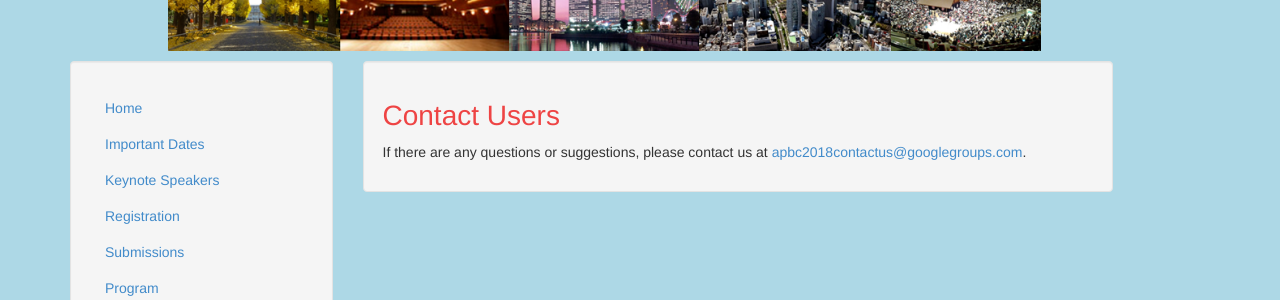
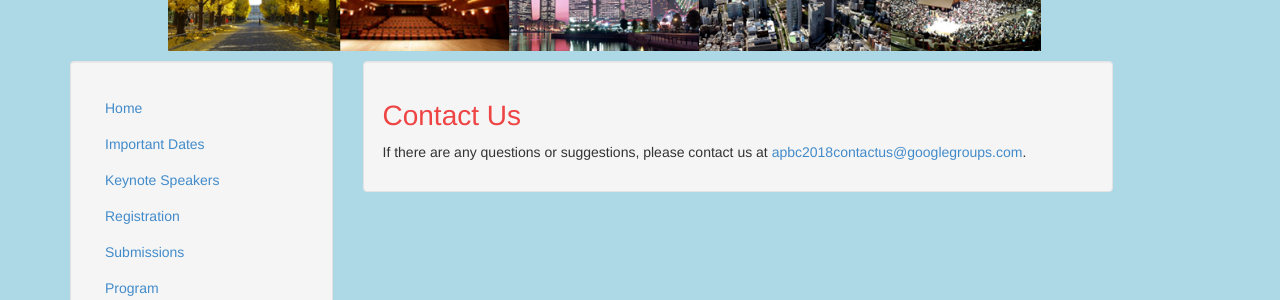
Before and after one commit to APBC2018/apbc2018.github.io, a Jekyll site: the page built from contact.md, in a window 1280 px wide. Shown: the part 287-587 px from the top of the page. Built offline with Jekyll 4.4.1, drawn with Linux system fonts in a browser that asks for light colours; our own code applies the rules of GitHub Pages for plain Markdown files.

Commit message:
fix a misspelling

```diff
--- a/contact.md
+++ b/contact.md
@@ -1,7 +1,7 @@
 ---
 layout: default
 ---
-# Contact Users
+# Contact Us
 
 If there are any questions or suggestions, please contact us at
 [apbc2018contactus@googlegroups.com](mailto: apbc2018contactus@googlegroups.com).
```
